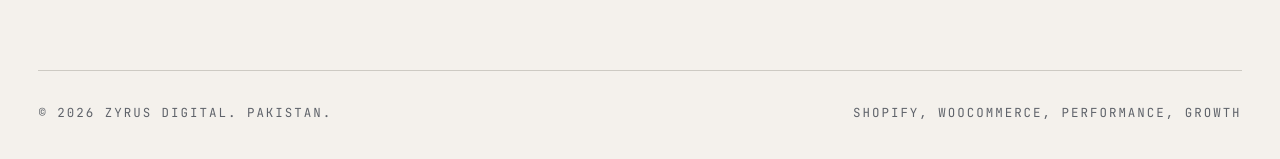
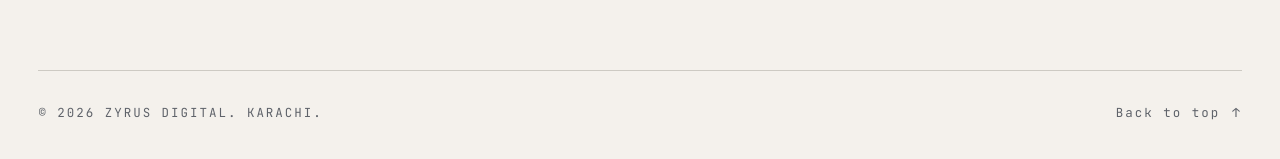
Before and after one commit to AbdulRehman222007/Zyrus-Digital, a Next.js app: page /about in a window 1280 px wide. Shown: the part 9627-9786 px from the top of the page. Built offline with nearby package versions, Linux system fonts and the light colour scheme; no server answers.

Commit message:
Enhance Footer with 'Back to top' button
Added a 'Back to top' button to the footer for improved navigation.

```diff
--- a/app/components/Footer.tsx
+++ b/app/components/Footer.tsx
@@ -1,3 +1,5 @@
+"use client";
+
 import Link from "next/link";
 
 const columns = [
@@ -31,6 +33,11 @@ const link =
   "text-[var(--color-ink-soft)] transition-colors duration-300 hover:text-[var(--color-accent)]";
 
 export default function Footer() {
+  const toTop = () => {
+    const reduce = window.matchMedia("(prefers-reduced-motion: reduce)").matches;
+    window.scrollTo({ top: 0, behavior: reduce ? "auto" : "smooth" });
+  };
+
   return (
     <footer className="border-t border-[var(--color-rule)] bg-[var(--color-paper)] px-[var(--gutter)] pb-10 pt-20 text-[var(--color-ink)]">
       <div className="mx-auto max-w-[90rem]">
@@ -64,9 +71,15 @@ export default function Footer() {
           ))}
         </div>
 
-        <div className="mt-24 flex flex-col gap-4 border-t border-[var(--color-rule)] pt-8 font-[family-name:var(--font-mono)] text-[length:var(--text-xs)] uppercase tracking-[var(--tracking-label)] text-[var(--color-mute)] md:flex-row md:justify-between">
-          <span>© 2026 Zyrus Digital. Pakistan.</span>
-          <span>Shopify, WooCommerce, performance, growth</span>
+        <div className="mt-24 flex flex-col gap-6 border-t border-[var(--color-rule)] pt-8 font-[family-name:var(--font-mono)] text-[length:var(--text-xs)] uppercase tracking-[var(--tracking-label)] text-[var(--color-mute)] md:flex-row md:items-center md:justify-between">
+          <span>© 2026 Zyrus Digital. Karachi.</span>
+          <button
+            type="button"
+            onClick={toTop}
+            className="inline-flex items-center gap-3 self-start transition-colors duration-300 hover:text-[var(--color-accent)] md:self-auto"
+          >
+            Back to top <span aria-hidden="true">↑</span>
+          </button>
         </div>
       </div>
     </footer>
```
